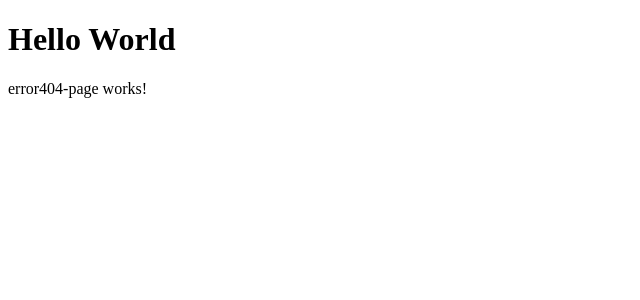
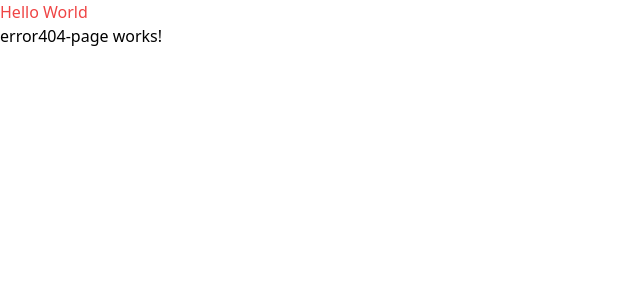
Before and after one commit to CarlosPProjects/heroes-app, an Angular app: page /404 in a window 1280 px wide. Shown: the top 300 px of the page, without its empty margins (0-640 px from the left). Built offline with nearby package versions, Linux system fonts and the light colour scheme.

Commit message:
Add Tailwind CSS configuration and integrate into styles

```diff
--- a/package.json
+++ b/package.json
@@ -27,12 +27,15 @@
     "@angular/cli": "^18.2.11",
     "@angular/compiler-cli": "^18.2.0",
     "@types/jasmine": "~5.1.0",
+    "autoprefixer": "^10.4.20",
     "jasmine-core": "~5.2.0",
     "karma": "~6.4.0",
     "karma-chrome-launcher": "~3.2.0",
     "karma-coverage": "~2.2.0",
     "karma-jasmine": "~5.1.0",
     "karma-jasmine-html-reporter": "~2.1.0",
+    "postcss": "^8.4.49",
+    "tailwindcss": "^3.4.16",
     "typescript": "~5.5.2"
   }
 }
--- a/src/app/app.component.html
+++ b/src/app/app.component.html
@@ -1,2 +1,2 @@
-<h1>Hello World</h1>
+<h1 class="text-red-500">Hello World</h1>
 <router-outlet></router-outlet>
--- a/src/styles.css
+++ b/src/styles.css
@@ -1 +1,3 @@
-/* You can add global styles to this file, and also import other style files */
+@tailwind base;
+@tailwind components;
+@tailwind utilities;
--- /dev/null
+++ b/tailwind.config.js
@@ -0,0 +1,10 @@
+/** @type {import('tailwindcss').Config} */
+module.exports = {
+  content: [
+    "./src/**/*.{html,ts}",
+  ],
+  theme: {
+    extend: {},
+  },
+  plugins: [],
+}
```
Also changed, not shown: 1 other file (tests, documents, lock files or other folders).
